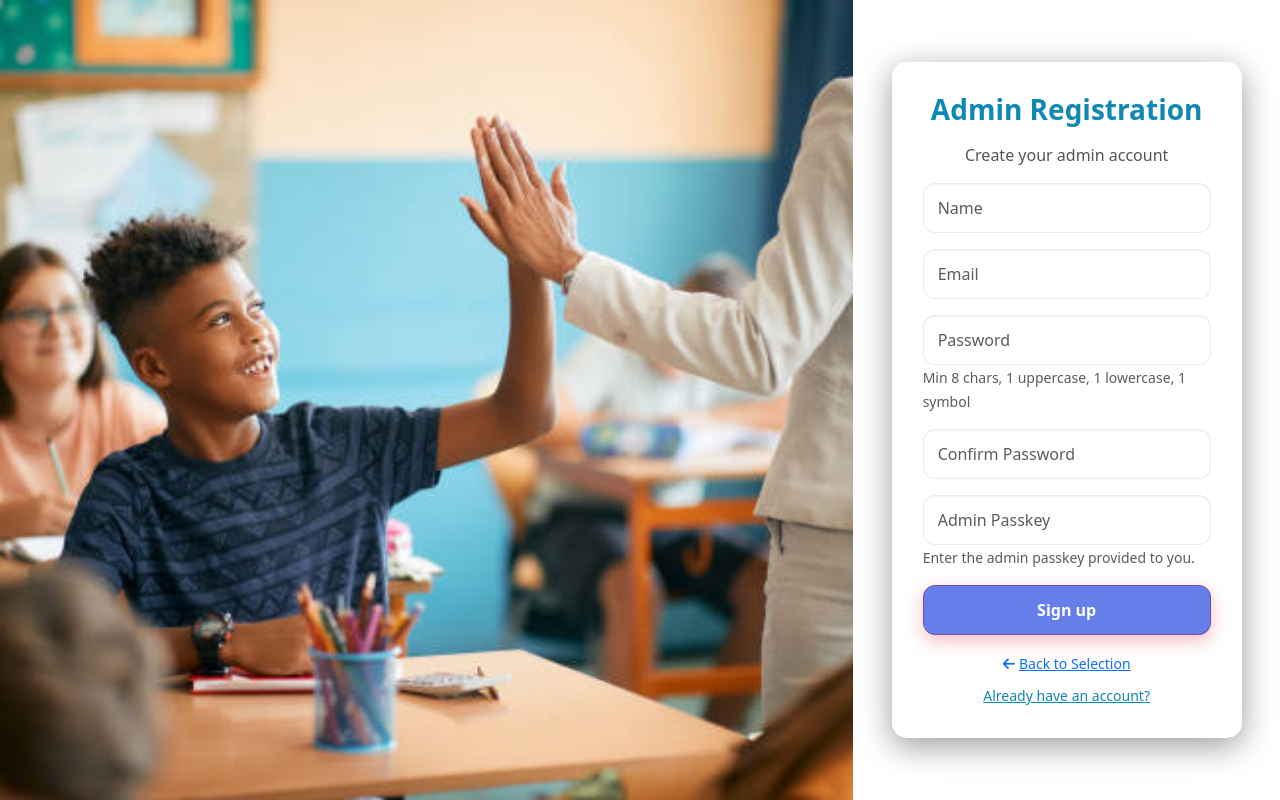
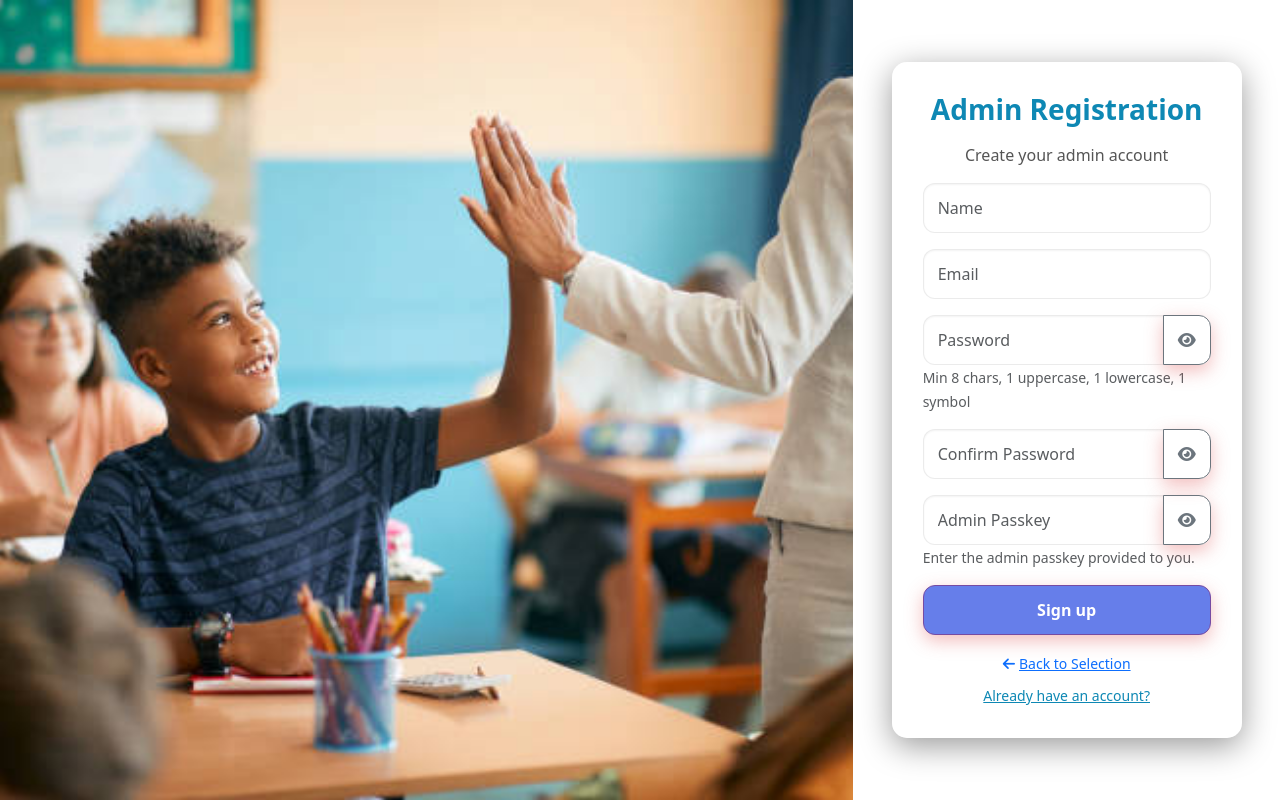
Before and after one commit to TongYwen/childfyp3, a Flask app: page /register/admin in a window 1280 px wide. Run offline with Flask 3, Linux system fonts and the light colour scheme; some libraries are stand-ins or nearby versions.

Commit message:
Add password visibility toggle (eye icon) to register forms

```diff
--- a/templates/register_admin.html
+++ b/templates/register_admin.html
@@ -34,14 +34,29 @@
             <input type="email" class="form-control" name="email" placeholder="Email" required>
           </div>
           <div class="mb-3">
-            <input type="password" class="form-control" name="password" placeholder="Password" required>
+            <div class="input-group">
+              <input type="password" class="form-control" name="password" id="password" placeholder="Password" required>
+              <button class="btn btn-outline-secondary" type="button" onclick="togglePassword('password', 'eyeIcon1')">
+                <i class="fas fa-eye" id="eyeIcon1"></i>
+              </button>
+            </div>
             <small class="text-muted">Min 8 chars, 1 uppercase, 1 lowercase, 1 symbol</small>
           </div>
           <div class="mb-3">
-            <input type="password" class="form-control" name="confirm_password" placeholder="Confirm Password" required>
+            <div class="input-group">
+              <input type="password" class="form-control" name="confirm_password" id="confirm_password" placeholder="Confirm Password" required>
+              <button class="btn btn-outline-secondary" type="button" onclick="togglePassword('confirm_password', 'eyeIcon2')">
+                <i class="fas fa-eye" id="eyeIcon2"></i>
+              </button>
+            </div>
           </div>
           <div class="mb-3">
-            <input type="password" class="form-control" name="admin_passkey" placeholder="Admin Passkey" required>
+            <div class="input-group">
+              <input type="password" class="form-control" name="admin_passkey" id="admin_passkey" placeholder="Admin Passkey" required>
+              <button class="btn btn-outline-secondary" type="button" onclick="togglePassword('admin_passkey', 'eyeIcon3')">
+                <i class="fas fa-eye" id="eyeIcon3"></i>
+              </button>
+            </div>
             <small class="text-muted">Enter the admin passkey provided to you.</small>
           </div>
 
@@ -61,4 +76,19 @@
 
   </div>
 </div>
+<script>
+  function togglePassword(inputId, iconId) {
+    const input = document.getElementById(inputId);
+    const icon = document.getElementById(iconId);
+    if (input.type === 'password') {
+      input.type = 'text';
+      icon.classList.remove('fa-eye');
+      icon.classList.add('fa-eye-slash');
+    } else {
+      input.type = 'password';
+      icon.classList.remove('fa-eye-slash');
+      icon.classList.add('fa-eye');
+    }
+  }
+</script>
 {% endblock %}
```
Also changed, not shown: templates/register_parent.html (+27 -2 lines).
